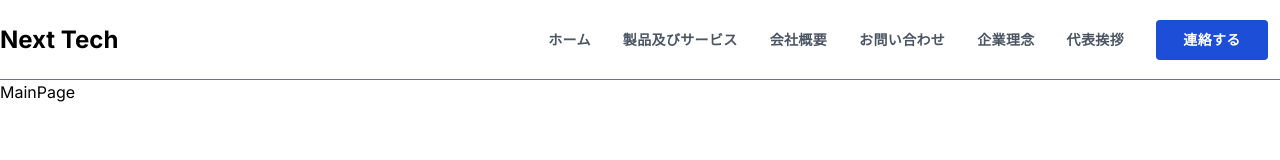
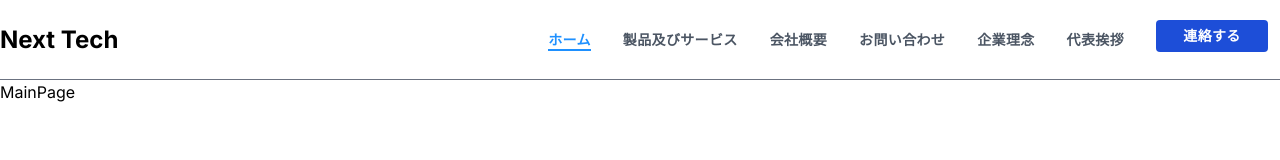
Before and after one commit to Kroro1208/next_modern_website, a Next.js app: page / in a window 1280 px wide. Shown: the top 160 px of the page. Built offline with nearby package versions, Linux system fonts and the light colour scheme.

Commit message:
useEffect,useState,usePathnameを使用し、ヘッダーメニューをクリックしたときにカラー表示されたままにした

```diff
--- a/components/Header.js
+++ b/components/Header.js
@@ -1,8 +1,18 @@
+'use client';
 import React from 'react'
 import Link from 'next/link';
 import { headerListItems } from '@/constants';
+import { useState, useEffect } from 'react';
+import { usePathname } from 'next/navigation';
+
 
 function Header() {
+    const [active, setActive] = useState();
+    const pathName = usePathname();
+    useEffect(() => {
+        setActive(pathName);
+    }, [pathName])
+
     return (
         <div className='w-full h-20 border-b-[1px] border-gray-500 bg-white'>
             <div className='h-full max-wc-screen-2xl mx-auto flex items-center justify-between mr-3'>
@@ -17,15 +27,15 @@ function Header() {
                         {
                             headerListItems.map((item) => (
                                 <Link key={item.id} href={item.link}>
-                                    <li className='text-gray-600 hover:text-primeColor cursor-pointer duration-300 group relative'>
+                                    <li className={`${active === item.link ? 'text-primeColor' : 'text-gray-600'} hover:text-primeColor cursor-pointer duration-600 group relative`}>
                                         {item.title}
-                                        <span className='absolute w-full scale-0 group-hover:scale-100 inline-block h-[2px] -bottom-[1px] left-0 bg-primeColor duration-100'></span>
+                                        <span className={`${active === item.link ? 'scale-100' : 'scale-0'} absolute w-full group-hover:scale-100 inline-block h-[2px] -bottom-[1px] left-0 bg-primeColor duration-500`}></span>
                                     </li>
                                 </Link>
                             ))
                         }
                     </ul>
-                    <button className='w-28 h-10 bg-blue-700 text-white rounded hover:bg-primeColor duration-300'>
+                    <button className='w-28 h-8 mb-2 bg-blue-700 text-white rounded hover:bg-primeColor duration-300'>
                         連絡する
                     </button>
                 </div>
```
